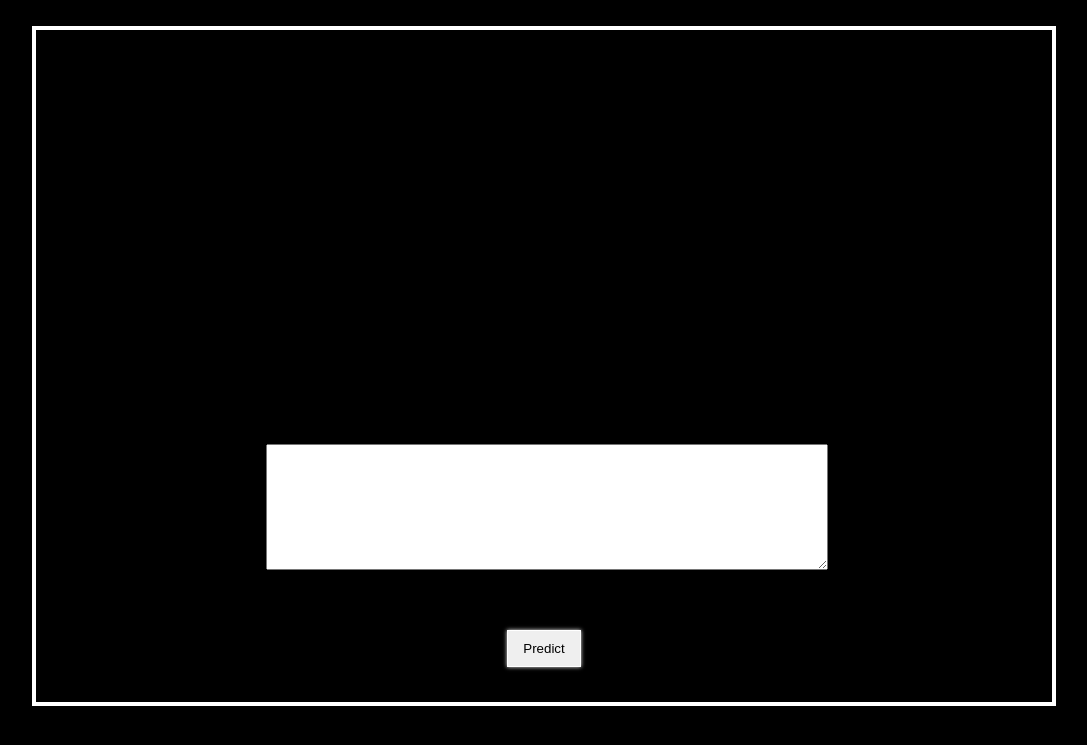
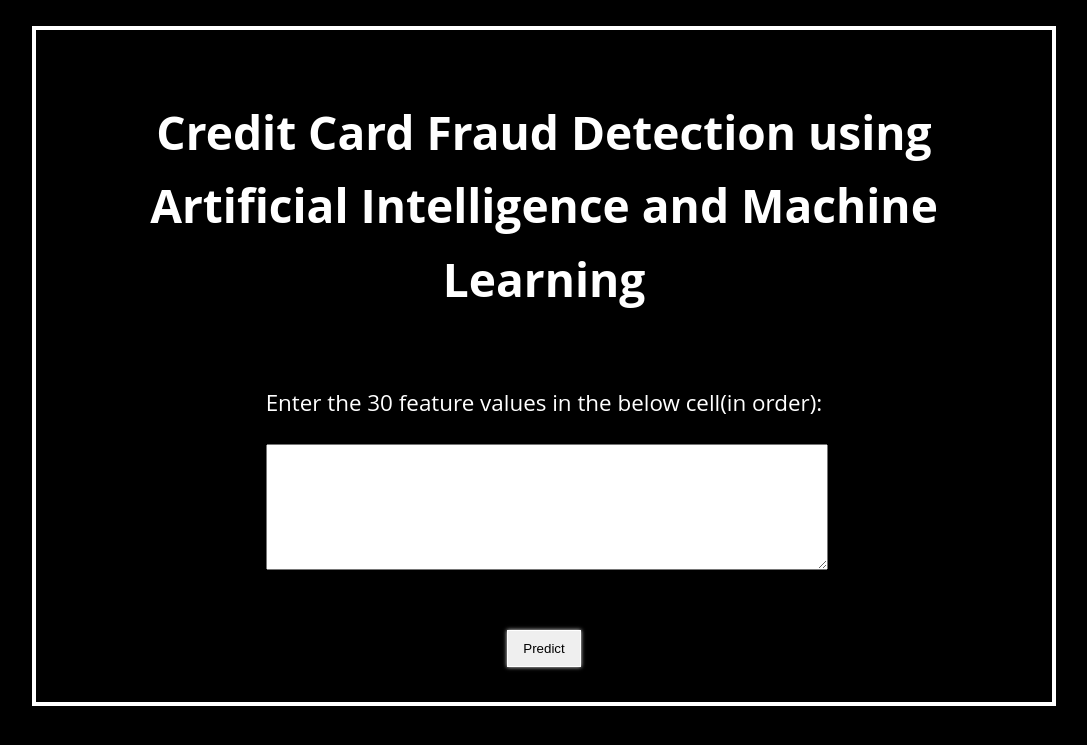
Before and after one commit to aman878/CreditCardFraudAIML, a Flask app: page / in a window 1280 px wide. Shown: the top 745 px of the page, without its empty margins (96-1183 px from the left). Run offline with Flask 2, Linux system fonts and the light colour scheme; parts of the project's set-up code (start-up, migrations or seed data) failed here and were passed over.

Commit message:
Commit 5

```diff
--- a/static/styles.css
+++ b/static/styles.css
@@ -14,10 +14,12 @@ body{
 
 header{
 	font-size: 1.6em;
+	color: white;
 }
 
 header h1{
 	font-size: 1.8em;
+	color: white;
 }
 
 .btn-info{
@@ -35,8 +37,10 @@ header h1{
 
 .ml-container{
 	font-size: 1.4em;
+	color:rgb(255, 255, 255)
 }
 
 .ml-container textarea{
 	width: 100%;
+	color:rgb(255, 255, 255)
 }
--- a/templates/home.html
+++ b/templates/home.html
@@ -17,7 +17,7 @@
     <header>
       <div class="container">
         <h1>
-          <p style="text-align: center">Credit Card Fraud Detection using Artificial Intelligence and Machine Learnings</p>
+          <p style="text-align: center">Credit Card Fraud Detection using Artificial Intelligence and Machine Learning</p>
         </h1>
       </div>
     </header>
```
